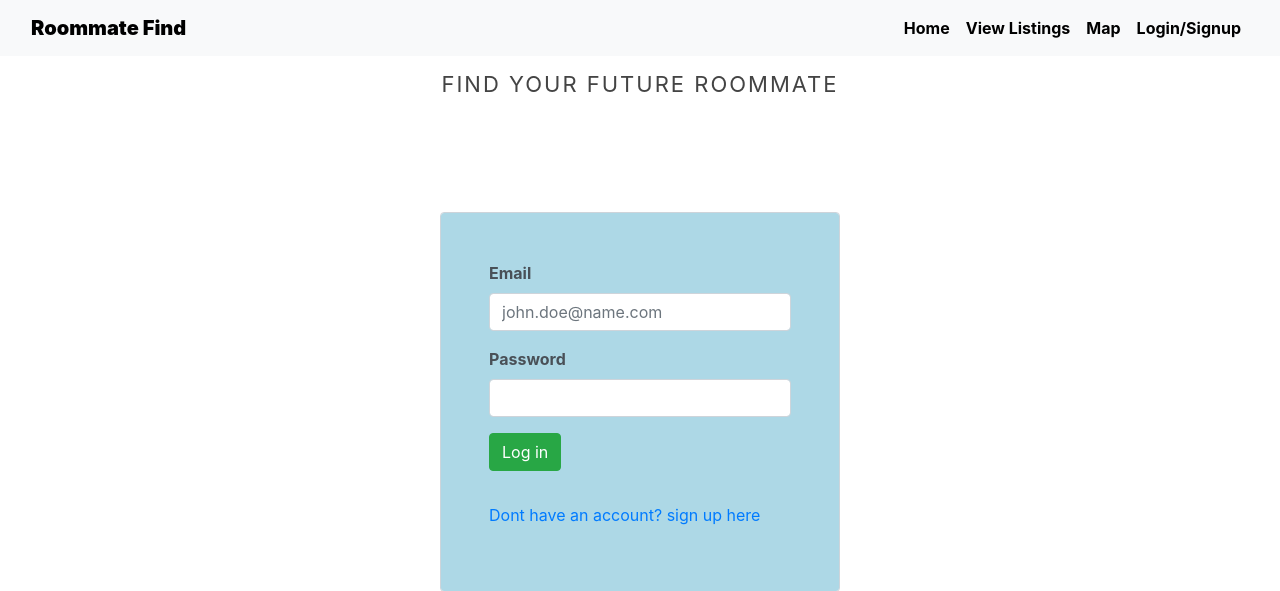
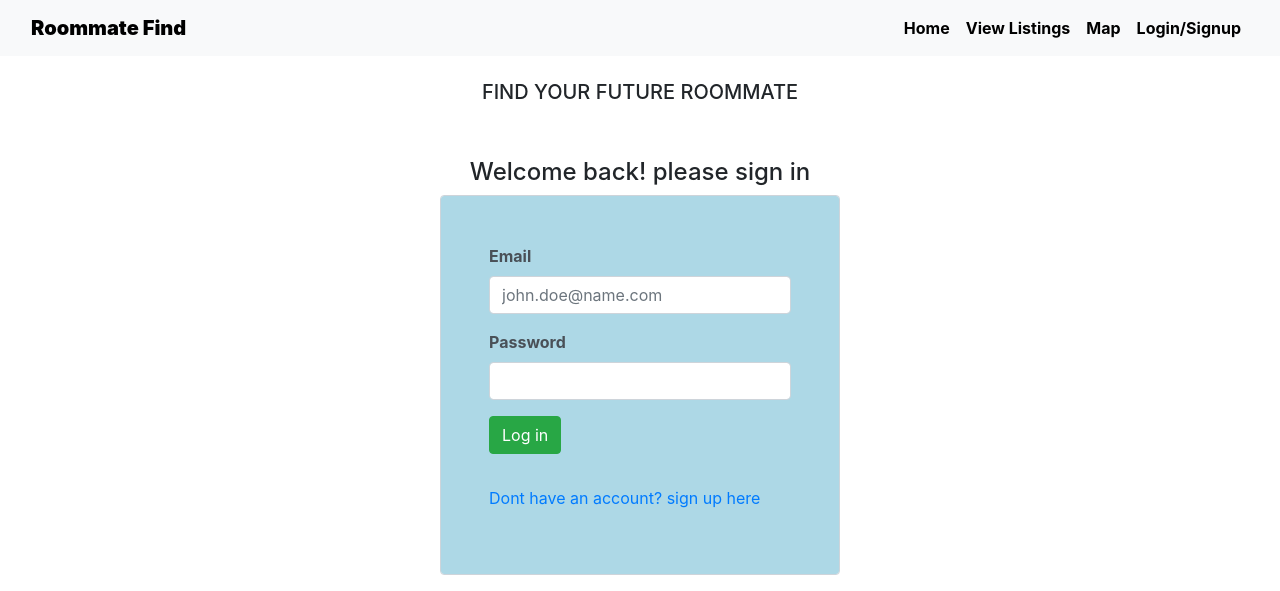
Before and after one commit to AddisonCurtis/roommatefinder, a Flask app: page /login in a window 1280 px wide. Shown: the top 591 px of the page. Run offline with Flask 2, Linux system fonts and the light colour scheme; some libraries are stand-ins or nearby versions.

Commit message:
Added a header for login and signup forms

```diff
--- a/src/templates/base.html
+++ b/src/templates/base.html
@@ -32,25 +32,15 @@
 				</div>
 			</div>
 		</nav>
-		<header id="page-header">
-			<div class="container-fluid">
-				<div class="row">
-					<div class="col-12 text-center text-uppercase">
-						<h2>Find Your Future Roommate</h2>
-						<img id="img_1">
+
+					<div class="col-12 text-center text-uppercase mb-4 mt-4">
+						<h5>Find Your Future Roommate</h5>
 					</div>
-				</div>
-				<div class="row">
-					<div class="col-12"></div>
-				</div>
-			</div>
-		</header>
+
 		<section class="bg-white">
 		{% block content %}{% endblock %}
 		</section>
 
-		<br>
-		<br>
 
 			<footer id="page-footer" class="bg-light">
 				<div class="container">
--- a/src/templates/login.html
+++ b/src/templates/login.html
@@ -1,5 +1,6 @@
 {% extends 'base.html' %}
 {% block content %}
+	<div class="text-center font-weight-bold"><h4>Welcome back! please sign in</h4></div>
 		<div class="d-flex justify-content-center">
 			<div class="form-control pl-5 pr-5 pt-5 pb-5" style="width:400px; background-color:lightblue">
 					<form action='api/login', method="POST">
--- a/src/templates/map.html
+++ b/src/templates/map.html
@@ -1,7 +1,7 @@
 {% extends 'base.html' %}
 {% block content %}
 	<main id="galleryMain">
-		<h1 class="text-center">Roommate Map View</h1>
+		<h1 class="text-center">Map View</h1>
 		<div class="d-flex justify-content-center">
 					<div id="googleMap" style="width:60%; height:500px"></div>
 								<script>
--- a/src/templates/signup.html
+++ b/src/templates/signup.html
@@ -1,5 +1,6 @@
 {% extends 'base.html' %}
 {% block content %}
+	<div class="text-center font-weight-bold"><h4>Sign Up Form</h4></div>
 	<div class="d-flex justify-content-center">
 	<div class="form-control pl-5 pr-5 pt-5 pb-5" style="width:600px; background-color:lightblue">
 		<form action='api/signup', method="POST">
```
